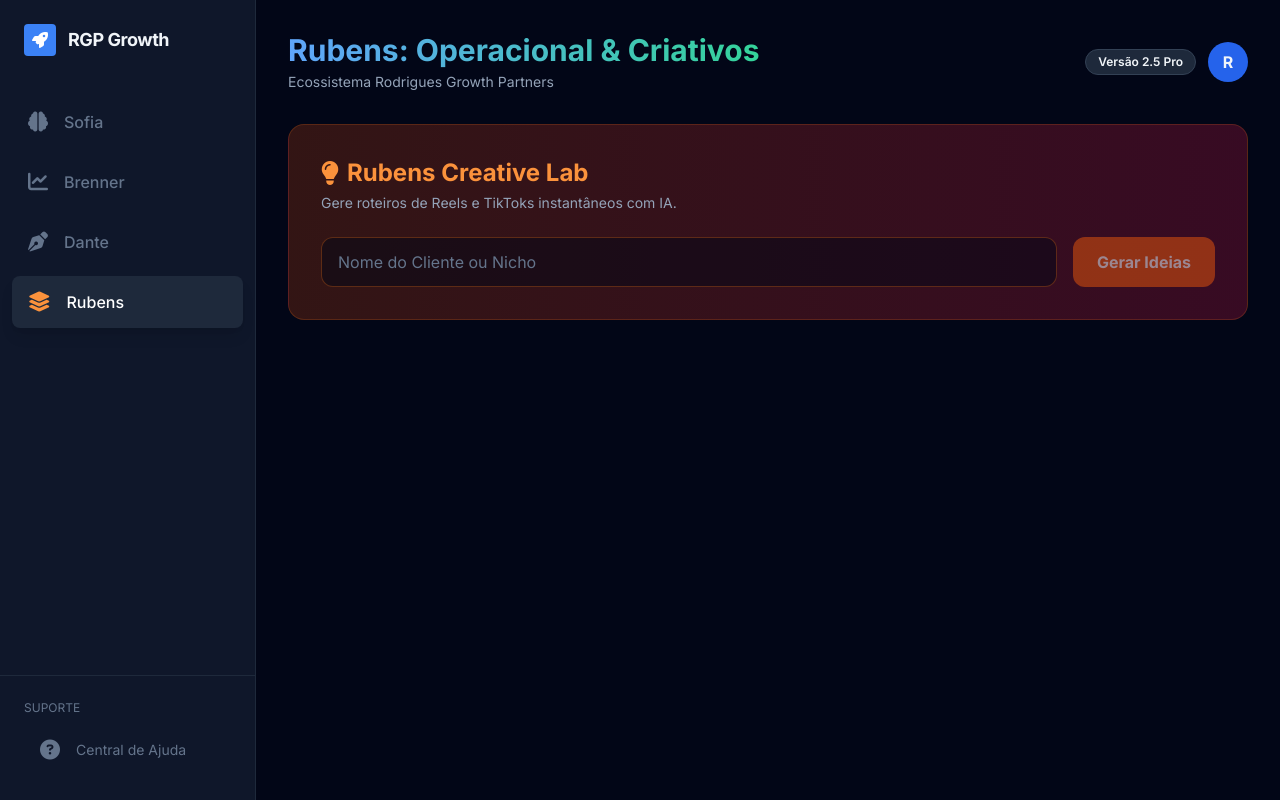
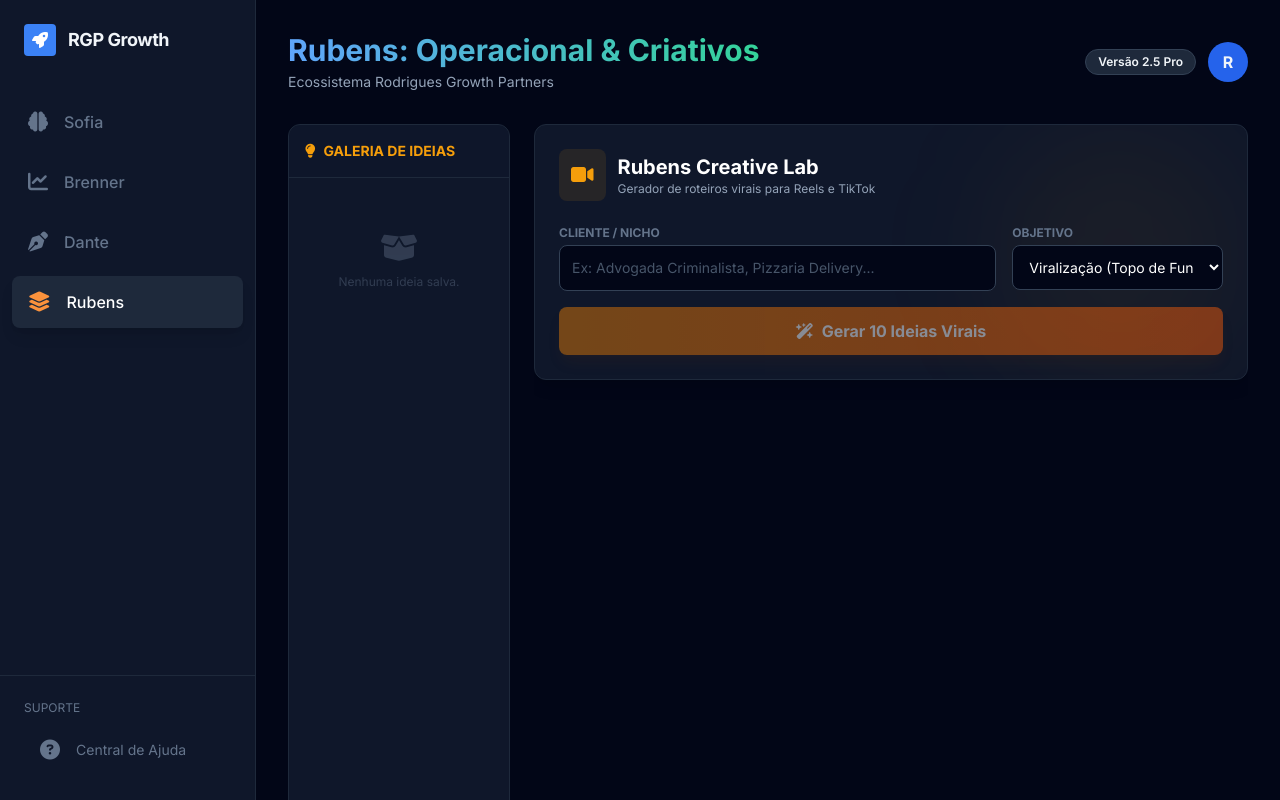
Before and after one commit to tr013432-design/RGP, a React (Vite) app: page / in a window 1280 px wide. Both pictures are taken after a click on the button "Rubens". Built offline with nearby package versions, Linux system fonts and the light colour scheme.

Commit message:
Update RubensModule.tsx

```diff
--- a/components/RubensModule.tsx
+++ b/components/RubensModule.tsx
@@ -1,121 +1,214 @@
 import React, { useState } from 'react';
-import { CreativeDelivery } from '../types';
 import { generateCreativeIdeas } from '../services/aiService';
+// 1. Importações para deixar o texto bonito
+import ReactMarkdown from 'react-markdown';
+import remarkGfm from 'remark-gfm';
 
-const DELIVERIES: CreativeDelivery[] = [
-  { id: '1', client: 'Master Fit', type: 'Pack de Anúncios (5)', deadline: '22/05', status: 'EM_PRODUCAO' },
-  { id: '2', client: 'Lojas Americanas (Aff)', type: 'Vídeo Reel UGC', deadline: '23/05', status: 'PENDENTE' },
-  { id: '3', client: 'Tech Hub', type: 'Static Banner Set', deadline: '20/05', status: 'ENTREGUE' },
-  { id: '4', client: 'Clínica Sorriso', type: 'Motion Graphics 15s', deadline: '24/05', status: 'REVISAO' },
-];
+// Interface para as ideias salvas
+interface SavedIdea {
+  id: string;
+  title: string;
+  content: string;
+  date: string;
+  niche: string;
+}
 
 const RubensModule: React.FC = () => {
-  const [brainstormClient, setBrainstormClient] = useState('');
-  const [creativeIdeas, setCreativeIdeas] = useState('');
-  const [isBrainstorming, setIsBrainstorming] = useState(false);
-  const [error, setError] = useState<string | null>(null);
+  const [client, setClient] = useState('');
+  const [goal, setGoal] = useState('Viralização');
+  const [ideasOutput, setIdeasOutput] = useState('');
+  const [isGenerating, setIsGenerating] = useState(false);
 
-  const handleBrainstorm = async () => {
-    if (!brainstormClient) return;
+  // Estado da Galeria (Saved Scripts)
+  const [savedIdeas, setSavedIdeas] = useState<SavedIdea[]>([]);
 
-    setIsBrainstorming(true);
-    setCreativeIdeas('');
-    setError(null);
-
+  const handleGenerate = async () => {
+    if (!client) return;
+    setIsGenerating(true);
     try {
-      const ideas = await generateCreativeIdeas(brainstormClient, 'Geral');
-
-      if (!ideas || typeof ideas !== 'string') {
-        throw new Error('Resposta inválida da IA');
-      }
-
-      setCreativeIdeas(ideas);
-    } catch (err: any) {
-      console.error('Erro Rubens:', err);
-
-      setError(
-        err?.message ||
-        'Erro ao gerar ideias. Verifique a API ou tente novamente.'
-      );
+      const res = await generateCreativeIdeas(client, goal);
+      setIdeasOutput(res || '');
+    } catch (e) {
+      setIdeasOutput('Erro: O Rubens está sem criatividade agora (falha na API).');
     } finally {
-      setIsBrainstorming(false);
+      setIsGenerating(false);
     }
   };
 
-  const getStatusStyle = (status: string) => {
-    switch (status) {
-      case 'ENTREGUE':
-        return 'bg-emerald-500/10 text-emerald-400 border-emerald-500/20';
-      case 'EM_PRODUCAO':
-        return 'bg-blue-500/10 text-blue-400 border-blue-500/20';
-      case 'REVISAO':
-        return 'bg-orange-500/10 text-orange-400 border-orange-500/20';
-      default:
-        return 'bg-slate-500/10 text-slate-400 border-slate-500/20';
+  // Função para Salvar
+  const handleSave = () => {
+    if (!ideasOutput) return;
+
+    const title = window.prompt("Nomeie esta campanha/ideia:", `${client} - ${goal}`);
+    if (!title) return;
+
+    const newIdea: SavedIdea = {
+      id: Date.now().toString(),
+      title: title,
+      content: ideasOutput,
+      date: new Date().toLocaleDateString('pt-BR'),
+      niche: client
+    };
+
+    setSavedIdeas([newIdea, ...savedIdeas]);
+    alert("Ideia salva na Galeria!");
+  };
+
+  // Função para Deletar
+  const handleDelete = (id: string) => {
+    if (window.confirm("Jogar esta ideia no lixo?")) {
+      setSavedIdeas(savedIdeas.filter(idea => idea.id !== id));
     }
   };
 
+  // Função para Carregar
+  const handleLoad = (idea: SavedIdea) => {
+    setIdeasOutput(idea.content);
+    setClient(idea.niche);
+  };
+
   return (
-    <div className="space-y-6">
+    <div className="grid grid-cols-1 lg:grid-cols-4 gap-6 h-[calc(100vh-100px)]">
+      {/* --- COLUNA DA ESQUERDA: GALERIA --- */}
+      <div className="lg:col-span-1 flex flex-col h-full bg-slate-900 border border-slate-800 rounded-xl overflow-hidden">
+        <div className="p-4 border-b border-slate-800 bg-slate-900/50">
+          <h3 className="font-bold text-sm text-amber-500 uppercase flex items-center gap-2">
+            <i className="fas fa-lightbulb"></i> Galeria de Ideias
+          </h3>
+        </div>
 
-      {/* ======= BRAINSTORM ======= */}
-      <div className="bg-gradient-to-r from-orange-900/40 to-rose-900/40 p-8 rounded-2xl border border-orange-500/20">
-        <div className="flex flex-col gap-6">
-          <div>
-            <h3 className="text-2xl font-bold text-orange-400 flex items-center gap-2">
-              <i className="fas fa-lightbulb"></i> Rubens Creative Lab
-            </h3>
-            <p className="text-slate-400 text-sm mt-1">
-              Gere roteiros de Reels e TikToks instantâneos com IA.
-            </p>
+        <div className="flex-1 overflow-y-auto p-3 space-y-2 custom-scrollbar">
+          {savedIdeas.length === 0 ? (
+            <div className="text-center mt-10 opacity-40">
+              <i className="fas fa-box-open text-3xl mb-2 text-slate-500"></i>
+              <p className="text-xs text-slate-500">Nenhuma ideia salva.</p>
+            </div>
+          ) : (
+            savedIdeas.map((item) => (
+              <div key={item.id} className="group bg-slate-950/50 border border-slate-800 p-3 rounded-lg hover:border-amber-500/50 transition-all flex justify-between items-start">
+                <div onClick={() => handleLoad(item)} className="cursor-pointer flex-1">
+                  <h4 className="text-xs font-bold text-slate-200 group-hover:text-amber-400 transition-colors line-clamp-1">{item.title}</h4>
+                  <p className="text-[10px] text-slate-500 mt-1">{item.date} • {item.niche}</p>
+                </div>
+                <button
+                  onClick={() => handleDelete(item.id)}
+                  className="text-slate-600 hover:text-red-500 ml-2 transition-colors"
+                >
+                  <i className="fas fa-trash-alt text-xs"></i>
+                </button>
+              </div>
+            ))
+          )}
+        </div>
+      </div>
+
+      {/* --- COLUNA DA DIREITA: CRIAÇÃO --- */}
+      <div className="lg:col-span-3 flex flex-col gap-6 h-full overflow-y-auto pb-10">
+
+        {/* Card de Input */}
+        <div className="bg-slate-900 p-6 rounded-xl border border-slate-800 shadow-lg shrink-0 relative overflow-hidden">
+          {/* Efeito de brilho de fundo */}
+          <div className="absolute top-0 right-0 w-64 h-64 bg-amber-500/5 rounded-full blur-3xl -z-0 pointer-events-none"></div>
+
+          <div className="flex items-center gap-3 mb-6 relative z-10">
+            <div className="p-3 bg-amber-500/10 rounded-lg">
+              <i className="fas fa-video text-amber-500 text-xl"></i>
+            </div>
+            <div>
+              <h2 className="text-xl font-bold text-white">Rubens Creative Lab</h2>
+              <p className="text-xs text-slate-400">Gerador de roteiros virais para Reels e TikTok</p>
+            </div>
           </div>
 
-          <div className="flex flex-col md:flex-row gap-4">
-            <input
-              type="text"
-              value={brainstormClient}
-              onChange={(e) => setBrainstormClient(e.target.value)}
-              placeholder="Nome do Cliente ou Nicho"
-              className="flex-1 bg-slate-950/50 border border-orange-500/30 rounded-xl px-4 py-3 text-white focus:ring-2 focus:ring-orange-500 outline-none placeholder-slate-500"
-            />
-
-            <button
-              onClick={handleBrainstorm}
-              disabled={isBrainstorming || !brainstormClient}
-              className="px-6 py-3 bg-orange-600 hover:bg-orange-500 text-white rounded-xl font-bold transition-all disabled:opacity-50"
-            >
-              {isBrainstorming ? 'Criando…' : 'Gerar Ideias'}
-            </button>
+          <div className="grid grid-cols-1 md:grid-cols-3 gap-4 relative z-10">
+            <div className="md:col-span-2">
+              <label className="text-xs font-bold text-slate-500 uppercase mb-1 block">Cliente / Nicho</label>
+              <input
+                value={client}
+                onChange={(e) => setClient(e.target.value)}
+                placeholder="Ex: Advogada Criminalista, Pizzaria Delivery..."
+                className="w-full bg-slate-950 border border-slate-700 rounded-lg p-3 text-sm text-white focus:border-amber-500 outline-none transition-all placeholder-slate-600"
+              />
+            </div>
+            <div>
+              <label className="text-xs font-bold text-slate-500 uppercase mb-1 block">Objetivo</label>
+              <select
+                value={goal}
+                onChange={(e) => setGoal(e.target.value)}
+                className="w-full bg-slate-950 border border-slate-700 rounded-lg p-3 text-sm text-white focus:border-amber-500 outline-none transition-all"
+              >
+                <option>Viralização (Topo de Funil)</option>
+                <option>Vendas (Fundo de Funil)</option>
+                <option>Autoridade</option>
+                <option>Conexão/Lifestyle</option>
+              </select>
+            </div>
           </div>
 
-          {/* ======= ERRO ======= */}
-          {error && (
-            <div className="bg-red-900/30 border border-red-500/30 text-red-300 p-4 rounded-lg text-sm">
-              {error}
-            </div>
-          )}
+          <button
+            onClick={handleGenerate}
+            disabled={isGenerating || !client}
+            className="mt-4 w-full py-3 bg-gradient-to-r from-amber-600 to-orange-600 hover:from-amber-500 hover:to-orange-500 text-white font-bold rounded-lg shadow-lg shadow-amber-900/20 transition-all disabled:opacity-50 disabled:cursor-not-allowed flex justify-center items-center gap-2"
+          >
+            {isGenerating ? (
+              <><i className="fas fa-spinner fa-spin"></i> Criando Roteiros...</>
+            ) : (
+              <><i className="fas fa-wand-magic-sparkles"></i> Gerar 10 Ideias Virais</>
+            )}
+          </button>
+        </div>
 
-          {/* ======= RESULTADO ======= */}
-          {creativeIdeas && (
-            <div className="bg-slate-950 p-6 rounded-xl border border-orange-500/20">
-              <div className="flex justify-between items-center mb-4 border-b border-slate-800 pb-2">
-                <h4 className="text-orange-400 font-bold uppercase text-xs">
-                  Ideias do Rubens
-                </h4>
+        {/* Card de Output (Resultado) */}
+        {ideasOutput && (
+          <div className="bg-slate-900 border border-slate-800 rounded-xl p-6 shadow-2xl relative animate-in slide-in-from-bottom-4">
+            <div className="flex justify-between items-center border-b border-slate-800 pb-4 mb-4">
+              <span className="text-xs font-bold text-amber-500 uppercase tracking-wider">
+                <i className="fas fa-clapperboard mr-2"></i> Roteiros Gerados
+              </span>
+              <div className="flex gap-2">
                 <button
-                  onClick={() => navigator.clipboard.writeText(creativeIdeas)}
-                  className="text-xs text-slate-500 hover:text-white"
+                  onClick={handleSave}
+                  className="px-3 py-1.5 bg-slate-800 hover:bg-amber-600 border border-slate-700 hover:border-amber-500 text-slate-300 hover:text-white rounded text-xs font-bold transition-all flex items-center gap-2"
                 >
-                  Copiar
+                  <i className="fas fa-save"></i> Salvar
+                </button>
+                <button
+                  onClick={() => navigator.clipboard.writeText(ideasOutput)}
+                  className="px-3 py-1.5 bg-slate-800 hover:bg-slate-700 border border-slate-700 text-slate-300 rounded text-xs font-bold transition-all flex items-center gap-2"
+                >
+                  <i className="fas fa-copy"></i> Copiar
                 </button>
               </div>
+            </div>
 
-              <div className="whitespace-pre-wrap text-slate-300 leading-relaxed">
-                {creativeIdeas}
-              </div>
+            <div className="text-slate-300 leading-relaxed text-sm">
+              <ReactMarkdown
+                remarkPlugins={[remarkGfm]}
+                components={{
+                  // Títulos estilizados
+                  h1: ({node, ...props}) => <h1 className="text-2xl font-bold text-white mb-4 mt-2" {...props} />,
+                  h2: ({node, ...props}) => <h2 className="text-lg font-bold text-amber-400 mb-3 mt-6 border-l-4 border-amber-500 pl-3" {...props} />,
+                  h3: ({node, ...props}) => <h3 className="text-base font-bold text-white mb-2 mt-4" {...props} />,
+                  // Negritos destacados
+                  strong: ({node, ...props}) => <strong className="font-bold text-amber-200" {...props} />,
+                  // Listas limpas
+                  ul: ({node, ...props}) => <ul className="space-y-2 my-3 pl-2" {...props} />,
+                  li: ({node, ...props}) => (
+                    <li className="flex gap-2 items-start" {...props}>
+                      <span className="text-amber-500 mt-1.5 text-[6px]"><i className="fas fa-circle"></i></span>
+                      <span className="flex-1">{props.children}</span>
+                    </li>
+                  ),
+                  // Parágrafos
+                  p: ({node, ...props}) => <p className="mb-3 text-slate-300" {...props} />,
+                }}
+              >
+                {ideasOutput}
+              </ReactMarkdown>
             </div>
-          )}
-        </div>
+          </div>
+        )}
+
       </div>
     </div>
   );
```
